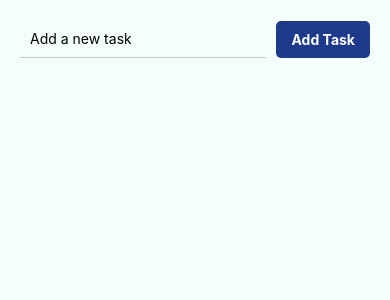
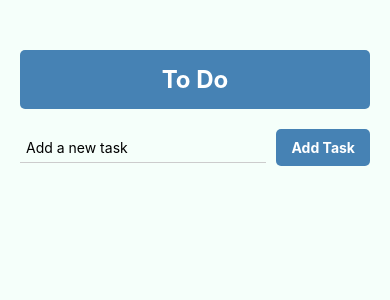
Before and after one commit to LourdesEstelle/Mobile-Programming, a React Native app in the folder ToDoApp/: screen / in a window 390 px wide. Shown: the top 300 px of the page. Built offline with nearby package versions, Linux system fonts and the light colour scheme.

Commit message:
Update for the Header

```diff
--- a/ToDoApp/App.js
+++ b/ToDoApp/App.js
@@ -46,6 +46,10 @@ export default function App() {
 
   return (
     <View style={styles.container}>
+      <View style={styles.header}>
+        <Text style={styles.headerText}>To Do</Text>
+
+      </View>
       <View style={styles.inputContainer}>
         <TextInput
           placeholder="Add a new task"
@@ -90,6 +94,22 @@ const styles = StyleSheet.create({
     backgroundColor: '#f5fffa',
     padding: 20,
   },
+  header: {
+    backgroundColor: '#4682b4',
+    padding: 15,
+    borderRadius: 5,
+    marginBottom: 20,
+    marginTop: 30,
+  },
+  headerText: {
+    baseText: {
+      fontFamily: 'Arial',
+    },
+    color: '#fff',
+    fontSize: 24,
+    fontWeight: 'bold',
+    textAlign: 'center',
+  },
   inputContainer: {
     flexDirection: 'row',
     justifyContent: 'space-between',
@@ -101,10 +121,10 @@ const styles = StyleSheet.create({
     borderBottomWidth: 1,
     flex: 1,
     marginRight: 10,
-    padding: 10,
+    padding: 6,
   },
   addButton: {
-    backgroundColor: '#1e3a8a',
+    backgroundColor: '#4682b4',
     paddingVertical: 10,
     paddingHorizontal: 15,
     borderRadius: 5,
```
